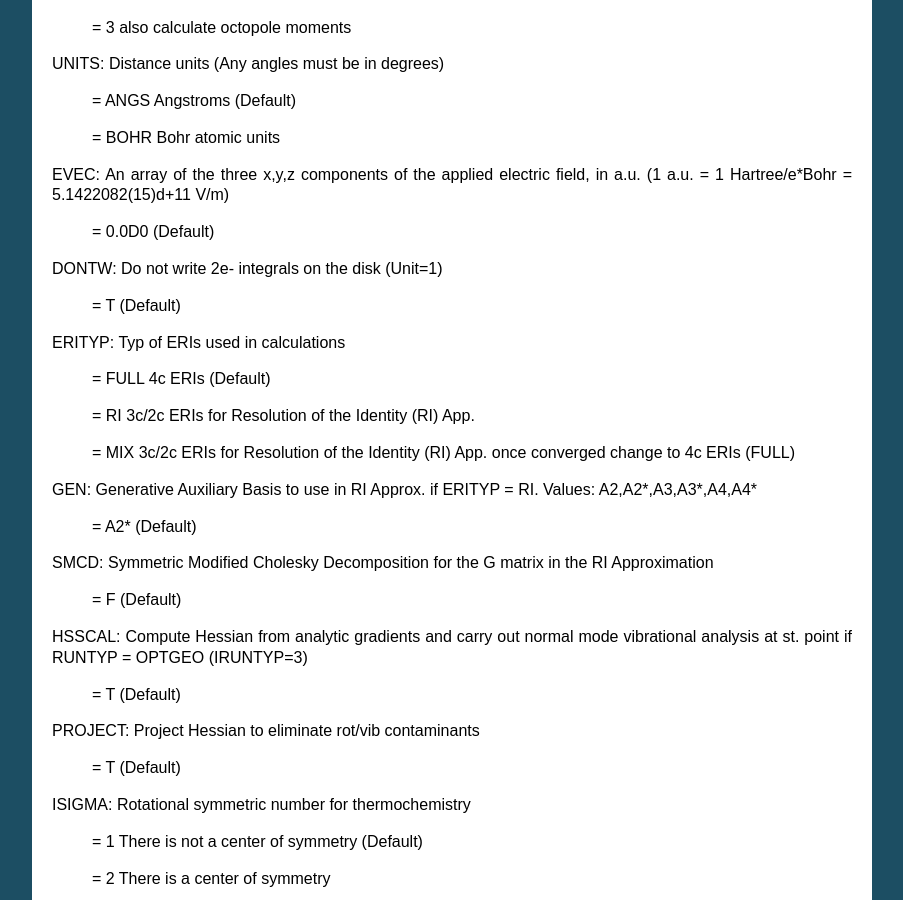
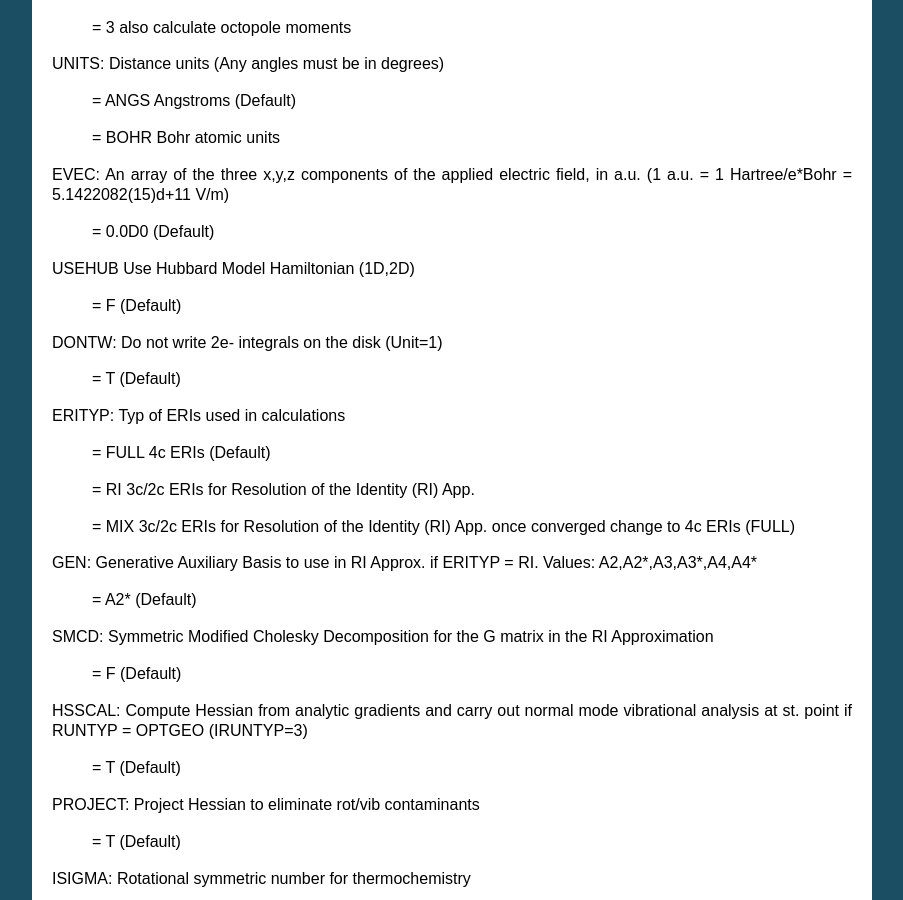
Before and after one commit to DoNOF/DoNOF-Documentation, a Sphinx documentation site: the page built from docs/input.rst, in a window 1280 px wide and 900 px high, scrolled down 1206 px. Shown: the whole window, without its empty margins (198-1101 px from the left). Built offline with Sphinx 7.4.7, drawn with Linux system fonts in a browser that asks for light colours.

Commit message:
Update input.rst

```diff
--- a/docs/input.rst
+++ b/docs/input.rst
@@ -65,6 +65,10 @@ UNITS:     Distance units (Any angles must be in degrees)
 EVEC:      An array of the three x,y,z components of the applied electric field, in a.u. (1 a.u. = 1 Hartree/e*Bohr = 5.1422082(15)d+11 V/m)
 
     = 0.0D0  (Default)
+
+USEHUB     Use Hubbard Model Hamiltonian (1D,2D)
+
+    = F      (Default)
 
 DONTW:     Do not write 2e- integrals on the disk (Unit=1)
 
```
